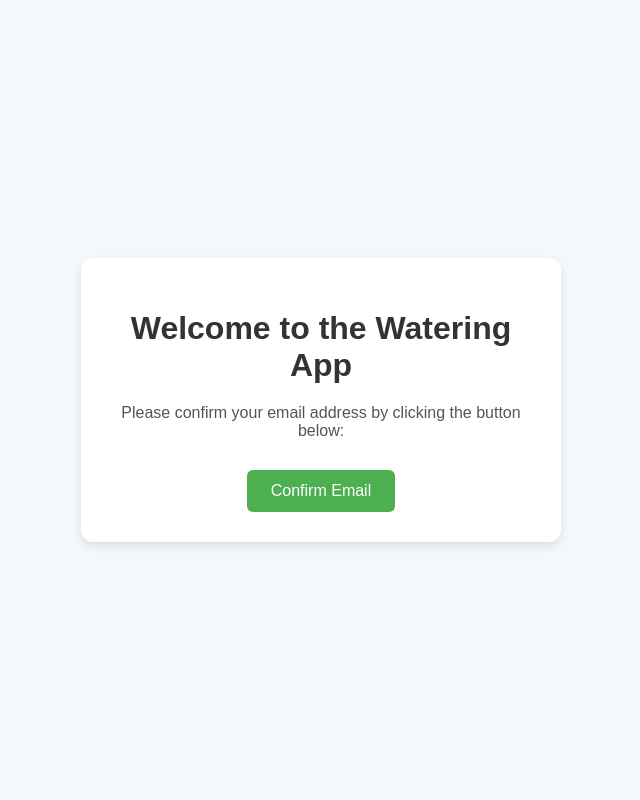
After one commit to thebluebottle/ESP8266_Watering_plants, a PHP site: page /templates/ConfirmationTemplate.html in a window 1280 px wide. The commit adds this page. Shown: the whole page, without its empty margins (319-959 px from the left). Run offline with PHP 8.4, Linux system fonts and the light colour scheme.

Commit message:
email confirmastion inlcuded

```diff
--- a/esp8266server/register.php
+++ b/esp8266server/register.php
@@ -44,7 +44,6 @@ $access->connect();
 //*****************STEP 3 insert user information ******************/
 
 $result = $access->registerUser($username, $secured_password, $salt, $email, $fullname);
-echo 'aqui';
 
 if ($result){
     $user = $access->selectUser($username);
--- /dev/null
+++ b/esp8266server/secure/email.php
@@ -0,0 +1,6 @@
+<?php
+
+
+
+
+?>
--- /dev/null
+++ b/esp8266server/templates/ConfirmationTemplate.html
@@ -0,0 +1,60 @@
+<!DOCTYPE html>
+<html lang="en">
+<head>
+  <meta charset="UTF-8">
+  <meta name="viewport" content="width=device-width, initial-scale=1">
+  <title>Watering App - Email Confirmation</title>
+  <style>
+    body {
+      font-family: Arial, sans-serif;
+      background-color: #f4f8fb;
+      margin: 0;
+      padding: 0;
+      display: flex;
+      justify-content: center;
+      align-items: center;
+      height: 100vh;
+    }
+    .container {
+      background-color: #ffffff;
+      padding: 30px 40px;
+      border-radius: 12px;
+      box-shadow: 0 4px 10px rgba(0, 0, 0, 0.1);
+      text-align: center;
+      max-width: 400px;
+      width: 90%;
+    }
+    h1 {
+      color: #333333;
+      margin-bottom: 20px;
+    }
+    p {
+      color: #555555;
+      font-size: 16px;
+      margin-bottom: 30px;
+    }
+    a.button {
+      display: inline-block;
+      background-color: #4CAF50;
+      color: #ffffff;
+      text-decoration: none;
+      padding: 12px 24px;
+      border-radius: 6px;
+      font-size: 16px;
+      transition: background-color 0.3s ease;
+    }
+    a.button:hover {
+      background-color: #45a049;
+    }
+  </style>
+</head>
+<body>
+
+  <div class="container">
+    <h1>Welcome to the Watering App</h1>
+    <p>Please confirm your email address by clicking the button below:</p>
+    <a href="https://localhost/esp8266/templates/confirmationlink.php" class="button">Confirm Email</a>
+  </div>
+
+</body>
+</html>
```
Also changed, not shown: esp8266server/templates/confirmationlink.php (added, +8 -0 lines), 2 other files.
